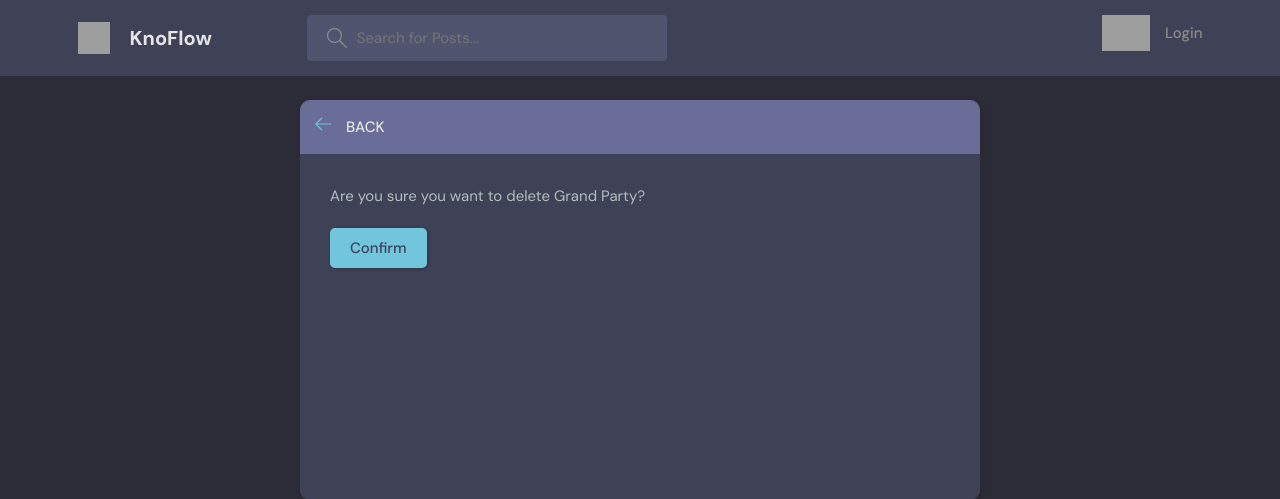
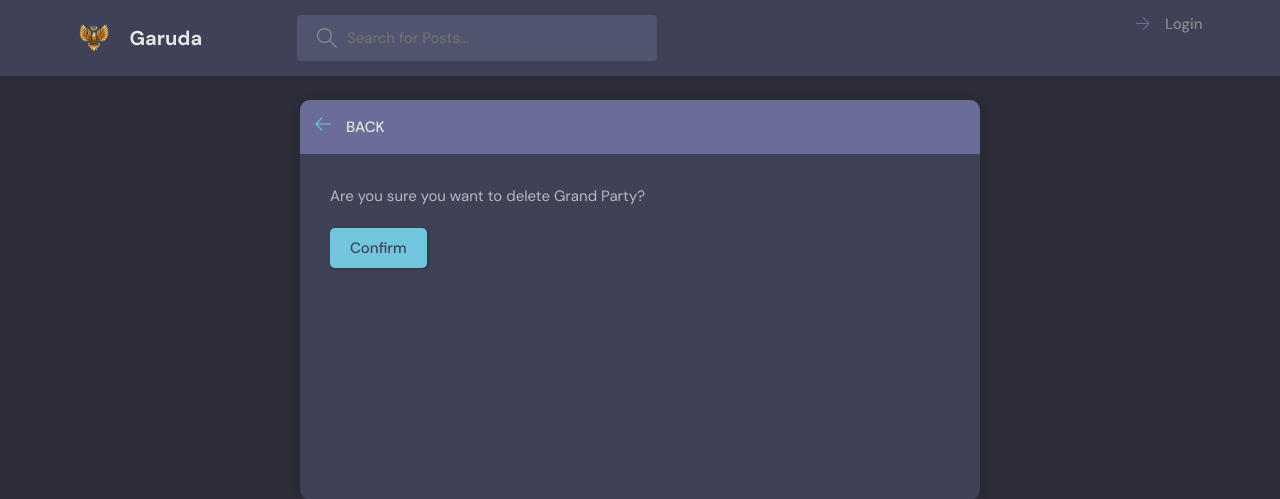
Before and after one commit to arjunrkj/Django-Ad-Webapp, a Django app: page /deleteroom/6 in a window 1280 px wide. Shown: the top 499 px of the page. Run offline with Django 4.2, Linux system fonts and the light colour scheme; data comes from the database, SQL or seed files in the repository; both versions use the stored data as it was after the commit; grey boxes are pictures that could not be loaded.

Commit message:
Images updated

```diff
--- a/templates/main.html
+++ b/templates/main.html
@@ -5,9 +5,9 @@
     <meta charset="UTF-8" />
     <meta http-equiv="X-UA-Compatible" content="IE=edge" />
     <meta name="viewport" content="width=device-width, initial-scale=1.0" />
-    <link rel="shortcut icon" href="assets/favicon.ico" type="image/x-icon" />
+    <link rel="shortcut icon" href="static/images/icon.png" type="image/x-icon" />
     <link rel="stylesheet" href="{% static 'styles/style.css' %}" />
-    <title>KnoFlow -  Whats Happening around you!</title>
+    <title>Garuda - Soar like an eagle!</title>
 
   </head>
 
--- a/templates/navbar.html
+++ b/templates/navbar.html
@@ -1,8 +1,8 @@
 <header class="header header--loggedIn">
     <div class="container">
       <a href="{% url 'home' %}" class="header__logo">
-        <img src="assets/logo.svg" />
-        <h1>KnoFlow</h1>
+        <img src="static/images/icon.png"/>
+        <h1>Garuda</h1>
       </a>
       <form class="header__search" method="GET" action="{% url 'home' %}">
         <label>
@@ -21,10 +21,6 @@
         <!-- Logged In -->
         {%if request.user.is_authenticated %}
         <div class="header__user">
-          <a href="profile.html">
-            <div class="avatar avatar--medium active">
-              <img src="https://randomuser.me/api/portraits/men/6.jpg" />
-            </div>
             <p><!--name--><span>@{{request.user}}</span></p>
           </a>
           <button class="dropdown-button">
@@ -39,7 +35,12 @@
 
         <!-- Not Logged In -->
         <a href="{% url 'login' %}">
-          <img src="./assets/avatar.svg" />
+
+          <svg version="1.1" xmlns="http://www.w3.org/2000/svg" width="32" height="32" viewBox="0 0 32 32">
+            <title>login</title>
+            <path d="M30.656 14.342l-12-12c-0.391-0.391-1.023-0.391-1.414 0s-0.391 1.023 0 1.414l10.293 10.293h-23.586c-0.553 0-1 0.447-1 1s0.447 1 1 1h23.586l-10.293 10.293c-0.391 0.391-0.391 1.023 0 1.414 0.195 0.195 0.451 0.293 0.707 0.293s0.512-0.098 0.707-0.293l12-12c0.391-0.391 0.391-1.023 0-1.414z"></path>
+          </svg>
+
           <p>Login</p>
         </a>
 
```
Also changed, not shown: db.sqlite3, static/images/icon.png (added), static/images/icon2.png (added).
